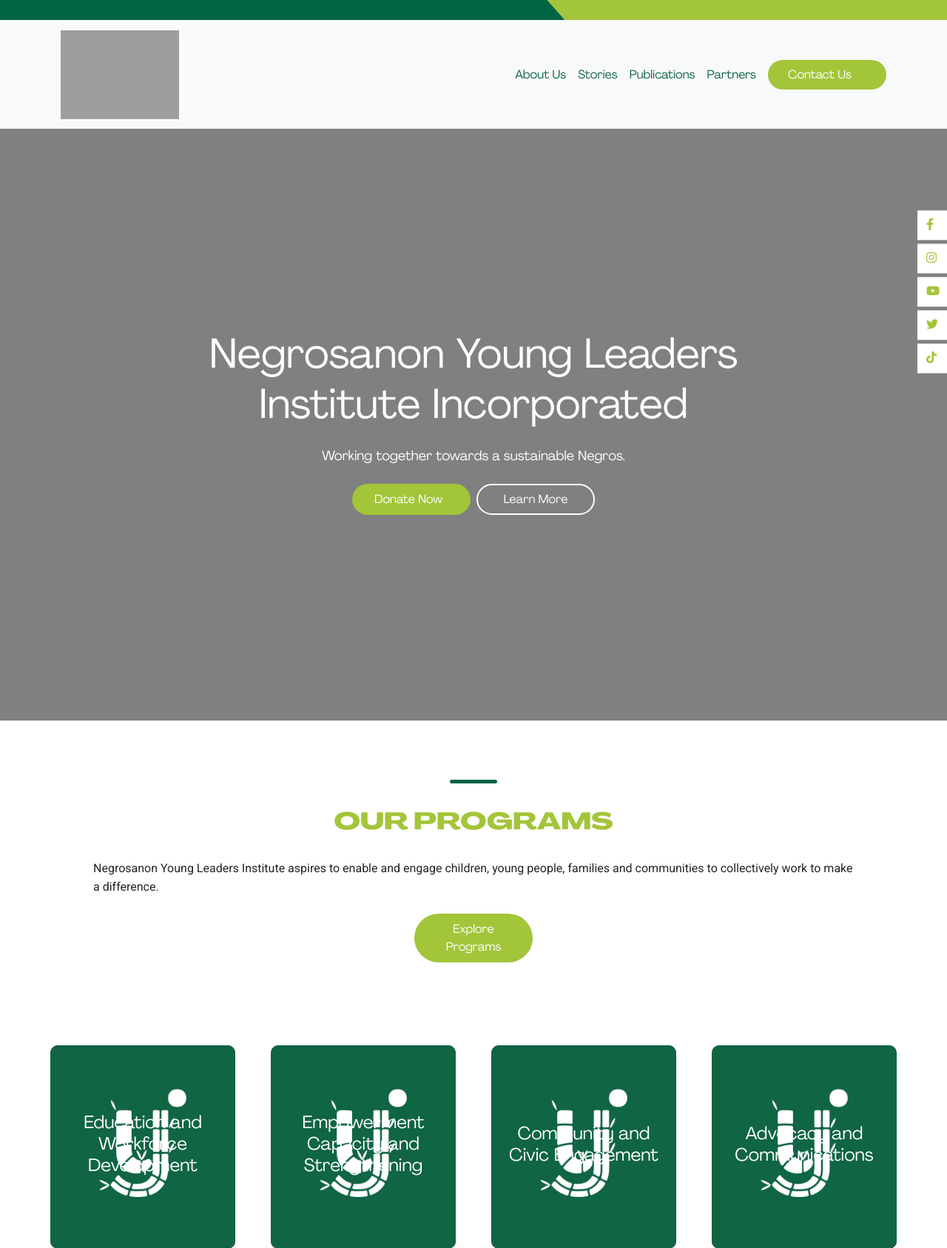
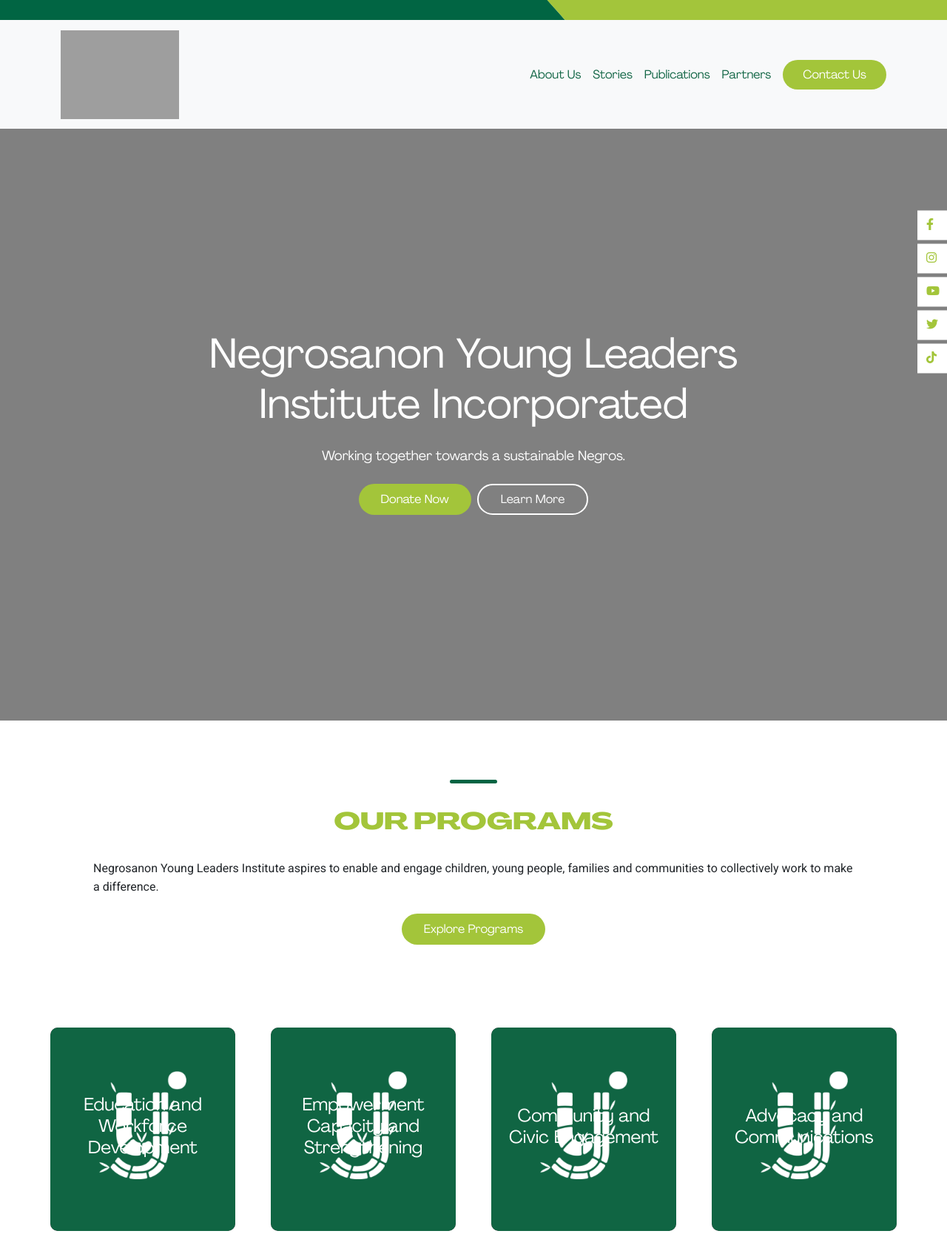
Before and after one commit to ejbornales-nyli/nylii, a PHP site: page / in a window 1280 px wide. Shown: the top 1687 px of the page at 74% size. Run offline with PHP 8.4, Linux system fonts and the light colour scheme; grey boxes are pictures that could not be loaded.

Commit message:
Fixed global button styling crisis--I mean, issue

```diff
--- a/assets/css/style.css
+++ b/assets/css/style.css
@@ -118,7 +118,8 @@ span.subtitle {
     margin-bottom:10px;
 }
 
-.section-link a,button{
+.section-link a,
+.section-link button{
     border-radius: 10px;
     border: #fff;
     border-style: solid;
@@ -456,6 +457,7 @@ div.program:focus .pre-content {
 .nyli-btn-primary-light {
 	display: flex;
 	align-items: center;
+	justify-content: center;
 	background-color: #A3C53A;
 	border: none;
 	border-radius: 9999px;
```
